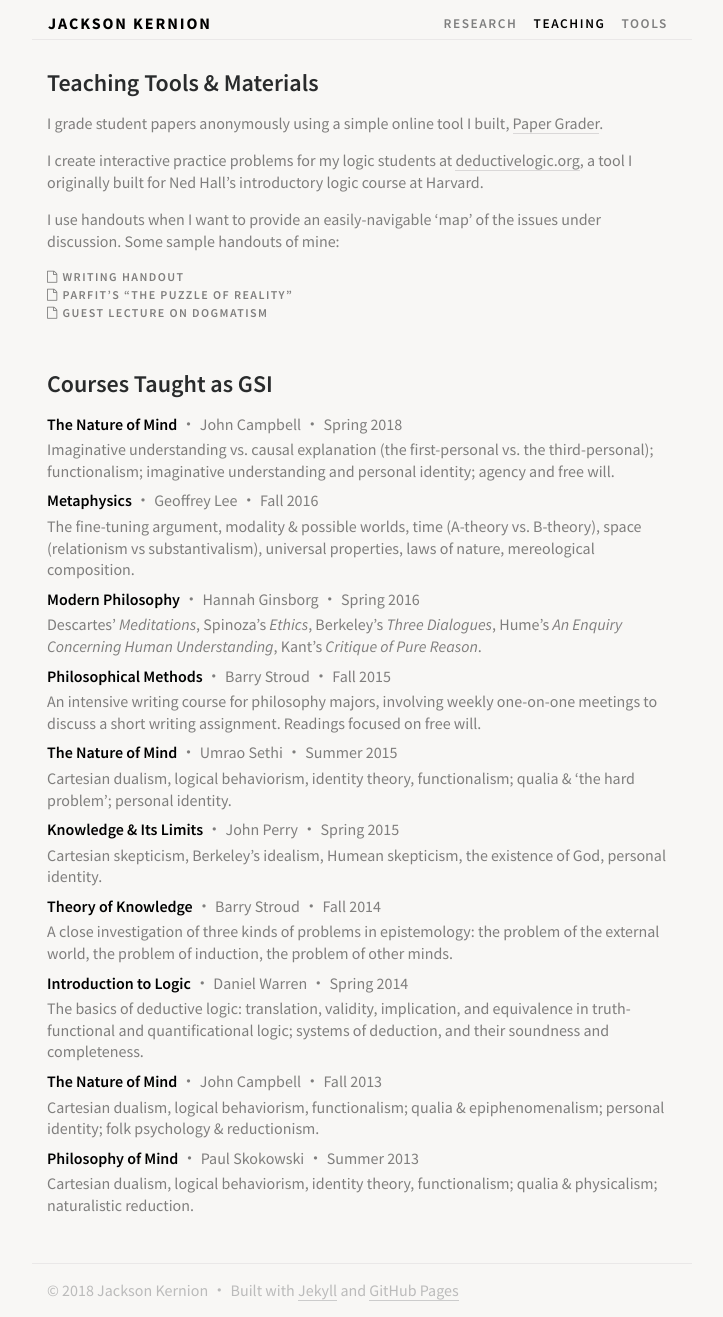
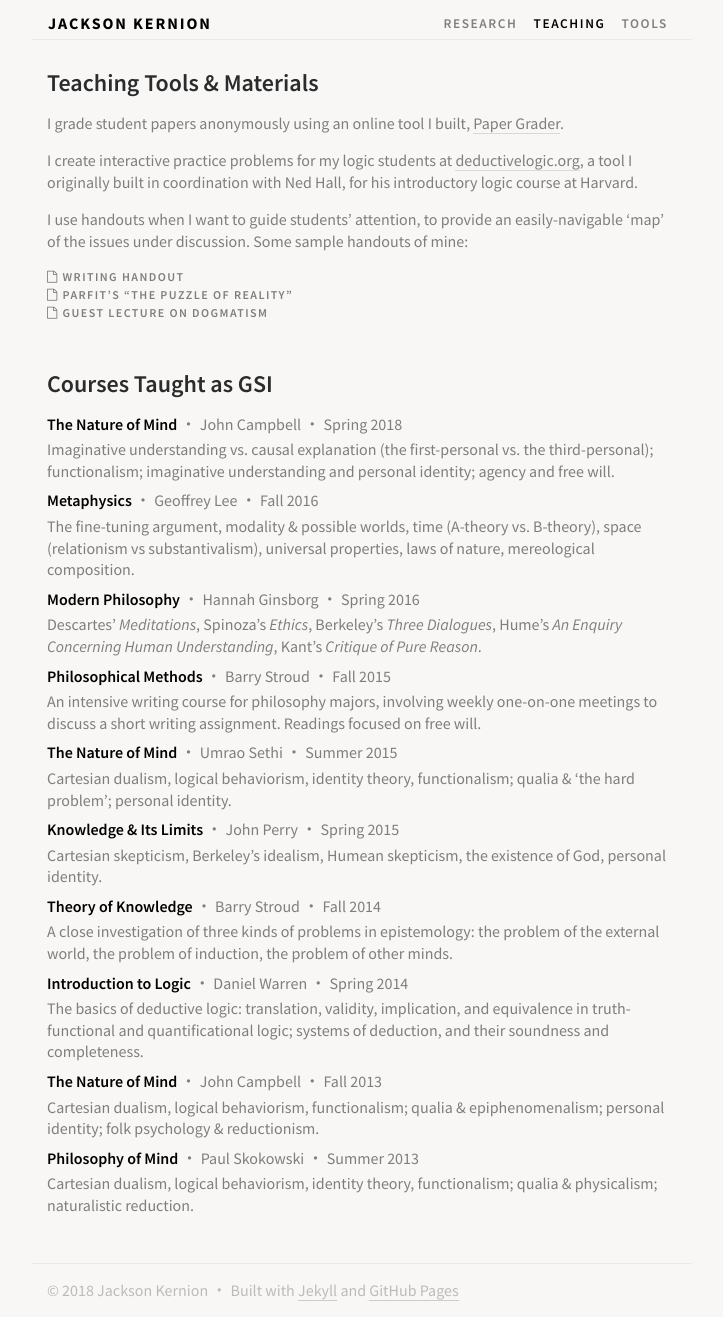
Before and after one commit to jacksonkernion/jacksonkernion.github.io, a Jekyll site: the page built from teaching.md, in a window 1280 px wide. Shown: the whole page, without its empty margins (278-1001 px from the left). Built offline with Jekyll 4.4.1, drawn with Linux system fonts in a browser that asks for light colours; nearby versions of some CDN libraries; our own code applies the rules of GitHub Pages for plain Markdown files.

```diff
--- a/teaching.md
+++ b/teaching.md
@@ -4,11 +4,11 @@ title: Teaching
 
 # Teaching Tools & Materials
 
-I grade student papers anonymously using a simple online tool I built, [Paper Grader](http://papergrader.org/demo).
+I grade student papers anonymously using an online tool I built, [Paper Grader](http://papergrader.org/demo).
 
-I create interactive practice problems for my logic students at [deductivelogic.org](http://deductivelogic.org/psets/demo), a tool I originally built for Ned Hall's introductory logic course at Harvard.
+I create interactive practice problems for my logic students at [deductivelogic.org](http://deductivelogic.org/psets/demo), a tool I originally built in coordination with Ned Hall, for his introductory logic course at Harvard.
 
-I use handouts when I want to provide an easily-navigable 'map' of the issues under discussion. Some sample handouts of mine:
+I use handouts when I want to guide students' attention, to provide an easily-navigable 'map' of the issues under discussion. Some sample handouts of mine:
 
 <!--
 
```
Also changed, not shown: _publications/making-room-for-modest-conceptual-functionalism.md (+3 -2 lines), _publications/strange-experience.md (+1 -1 lines), index.md (+2 -2 lines), 2 other files.
